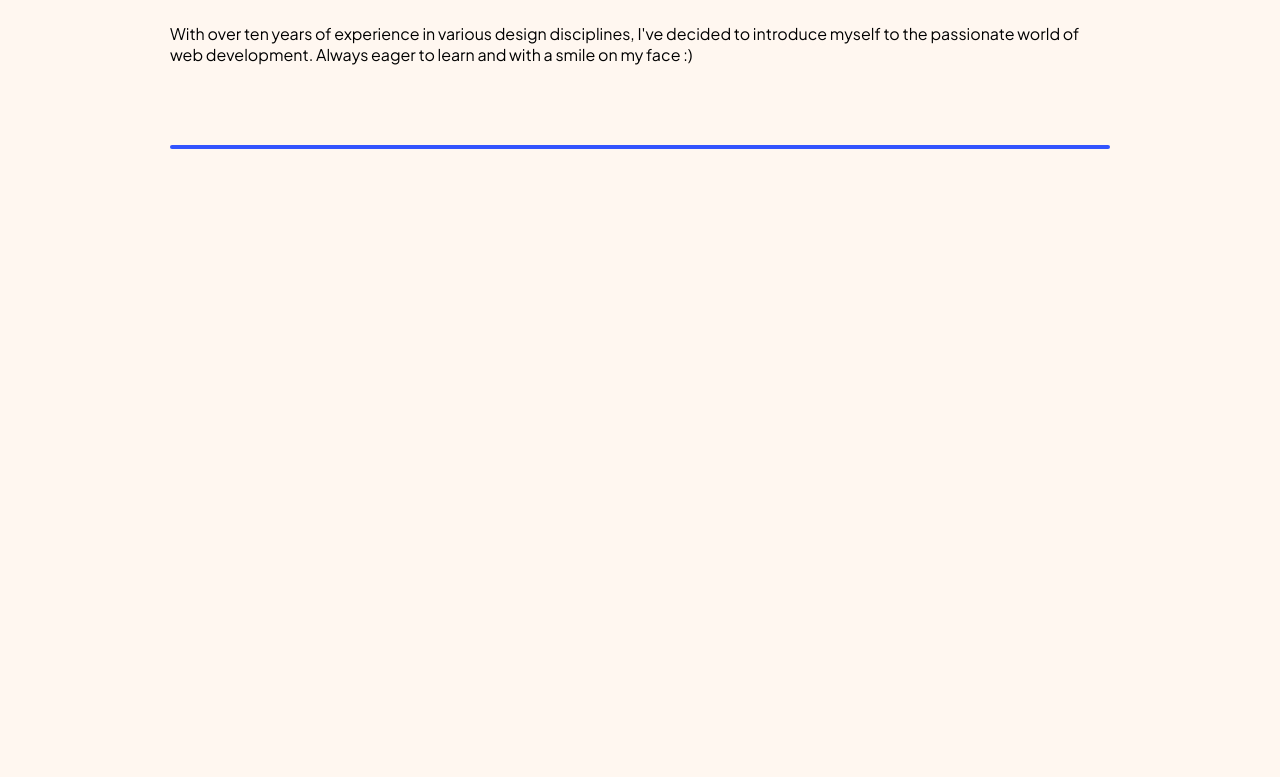
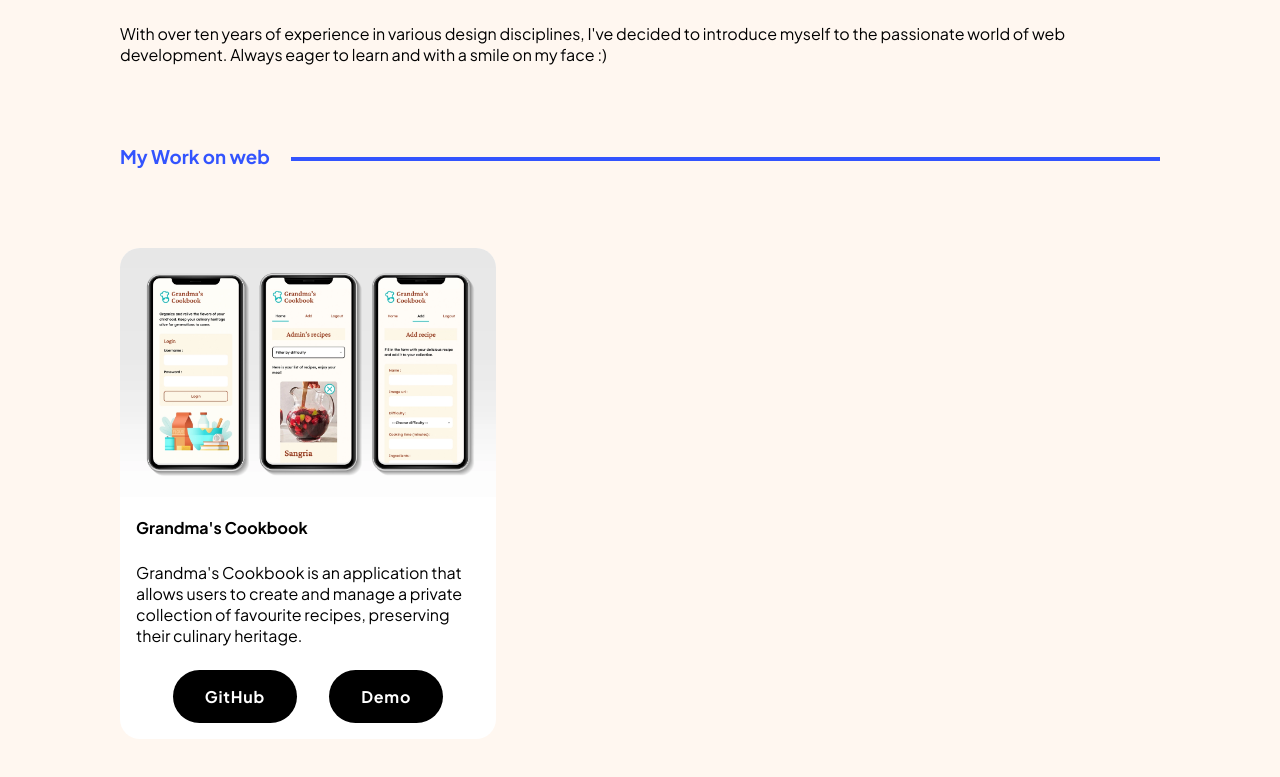
Before and after one commit to LuisCaballe/portafolio, a Next.js app: page / in a window 1280 px wide. Shown: the part 553-1330 px from the top of the page. Before the commit the page ends 800 px from the top, so only its background shows below. Built offline with nearby package versions, Linux system fonts and the light colour scheme.

Commit message:
Add WorksWeb component

```diff
--- a/src/app/globals.css
+++ b/src/app/globals.css
@@ -5,6 +5,7 @@
   --primary-color: #000;
   --secondary-color: #3354fe;
   --primary-font: "Plus Jakarta Sans", "sans-serif";
+  --border-width: 4px;
 }
 
 * {
@@ -42,3 +43,9 @@ button {
 h2 {
   font-size: 3rem;
 }
+
+img {
+  max-width: 100%;
+  width: auto;
+  height: auto;
+}
--- a/src/app/page.module.css
+++ b/src/app/page.module.css
@@ -1,5 +1,5 @@
 .container {
-  max-width: 1100px;
+  max-width: 1200px;
   margin: 0 auto;
   padding: 5rem;
   display: flex;
@@ -9,18 +9,36 @@
 
 .separator {
   background-color: var(--secondary-color);
-  height: 4px;
-  border-radius: 999px;
+  height: var(--border-width);
+  /* border-radius: 999px; */
+}
+
+.title__line {
+  color: var(--secondary-color);
+  position: relative;
+  overflow: hidden;
+}
+
+.title__line::after {
+  position: absolute;
+  top: 51%;
+  width: 100%;
+  height: var(--border-width);
+  /* border-radius: 999px; */
+  content: "";
+  background-color: var(--secondary-color);
+  margin-left: 2%;
 }
 
 .button {
   color: #fff;
   font-size: 1rem;
   font-weight: 700;
-  padding: 1rem 3rem;
+  padding: 1rem 2rem;
   border-radius: 999px;
   letter-spacing: 0.05rem;
   background-color: var(--primary-color);
+  display: inline-block;
 }
 
 .button:hover {
@@ -30,3 +48,54 @@
 .secondary_text {
   color: var(--secondary-color);
 }
+
+.card_container {
+  display: grid;
+  /* grid-template-columns: repeat(3, 1fr); */
+  grid-template-columns: repeat(auto-fill, minmax(300px, auto));
+  grid-template-rows: 1fr auto;
+  justify-content: space-between;
+  gap: 2rem;
+}
+
+.card {
+  /* width: 300px; */
+  background-color: #fff;
+  border-radius: 20px;
+  overflow: hidden;
+  /* border: var(--border-width) solid var(--secondary-color); */
+}
+
+.card__content {
+  padding: 1rem;
+  display: flex;
+  flex-direction: column;
+  gap: 1.5rem;
+}
+
+.card__links {
+  display: flex;
+  justify-content: center;
+  gap: 2rem;
+}
+
+/* .image-container {
+  width: 100%;
+  position: relative;
+}
+
+.image {
+  object-fit: contain;
+  width: 100% !important;
+  position: relative !important;
+  height: unset !important;
+} */
+
+.image-container {
+  position: relative;
+  display: block;
+}
+
+.image {
+  position: relative !important;
+}
--- a/src/app/page.tsx
+++ b/src/app/page.tsx
@@ -1,5 +1,6 @@
-import { Header } from "./components/Header/Header";
-import Hero from "./components/Hero/Hero";
+import { Header } from "../components/Header/Header";
+import Hero from "../components/Hero/Hero";
+import WorksWeb from "../components/WorksWeb/WorksWeb";
 import styles from "./page.module.css";
 
 export default function Home() {
@@ -8,7 +9,8 @@ export default function Home() {
       <Header />
       <span className={styles.separator}></span>
       <Hero />
-      <span className={styles.separator}></span>
+      <h3 className={styles.title__line}>My Work on web</h3>
+      <WorksWeb />
     </>
   );
 }
--- a/src/app/components/Header/Header.tsx
+++ b/src/components/Header/Header.tsx
@@ -1,8 +1,8 @@
 import React from "react";
-import Logo from "../../icon.svg";
+import Logo from "../../app/icon.svg";
 import Image from "next/image";
 import styles from "./Header.module.css";
-import pageStyles from "../../page.module.css";
+import pageStyles from "../../app/page.module.css";
 
 export const Header = (): React.ReactElement => {
   return (
@@ -11,7 +11,7 @@ export const Header = (): React.ReactElement => {
         <Image src={Logo} alt="Luis' logo" priority={true} />
         <h1>
           Luis Caballé <br />
-          Portfolio
+          <span className={pageStyles.secondary_text}>Portfolio</span>
         </h1>
       </div>
       <a className={pageStyles.button}>Contact me!</a>
--- a/src/app/components/Hero/Hero.tsx
+++ b/src/components/Hero/Hero.tsx
@@ -1,6 +1,6 @@
 import React from "react";
 import styles from "./Hero.module.css";
-import pageStyles from "../../page.module.css";
+import pageStyles from "../../app/page.module.css";
 
 const Hero = () => {
   return (
--- /dev/null
+++ b/src/components/WorksWeb/WorksWeb.tsx
@@ -0,0 +1,38 @@
+import React from "react";
+import pageStyle from "../../app/page.module.css";
+import Image from "next/image";
+
+const WorksWeb = (): React.ReactElement => {
+  return (
+    <>
+      <section className={pageStyle.card_container}>
+        <article className={pageStyle.card}>
+          <div className={pageStyle["image-container"]}>
+            <Image
+              className={pageStyle.image}
+              src="/gc-mobile.webp"
+              fill
+              alt={`Grandma's Cookbook's screenshot`}
+              sizes="(max-width: 850px) 75vw, (max-width: 1200px) 30vw"
+            />
+          </div>
+
+          <div className={pageStyle.card__content}>
+            <h4>{`Grandma's Cookbook`}</h4>
+            <p>
+              Grandma&apos;s Cookbook is an application that allows users to
+              create and manage a private collection of favourite recipes,
+              preserving their culinary heritage.
+            </p>
+            <div className={pageStyle.card__links}>
+              <a className={pageStyle.button}>GitHub</a>
+              <a className={pageStyle.button}>Demo</a>
+            </div>
+          </div>
+        </article>
+      </section>
+    </>
+  );
+};
+
+export default WorksWeb;
```
Also changed, not shown: public/gc-mobile.webp (added), src/components/Header/Header.module.css (renamed from src/app/components/Header/Header.module.css), src/components/Hero/Hero.module.css (renamed from src/app/components/Hero/Hero.module.css).
